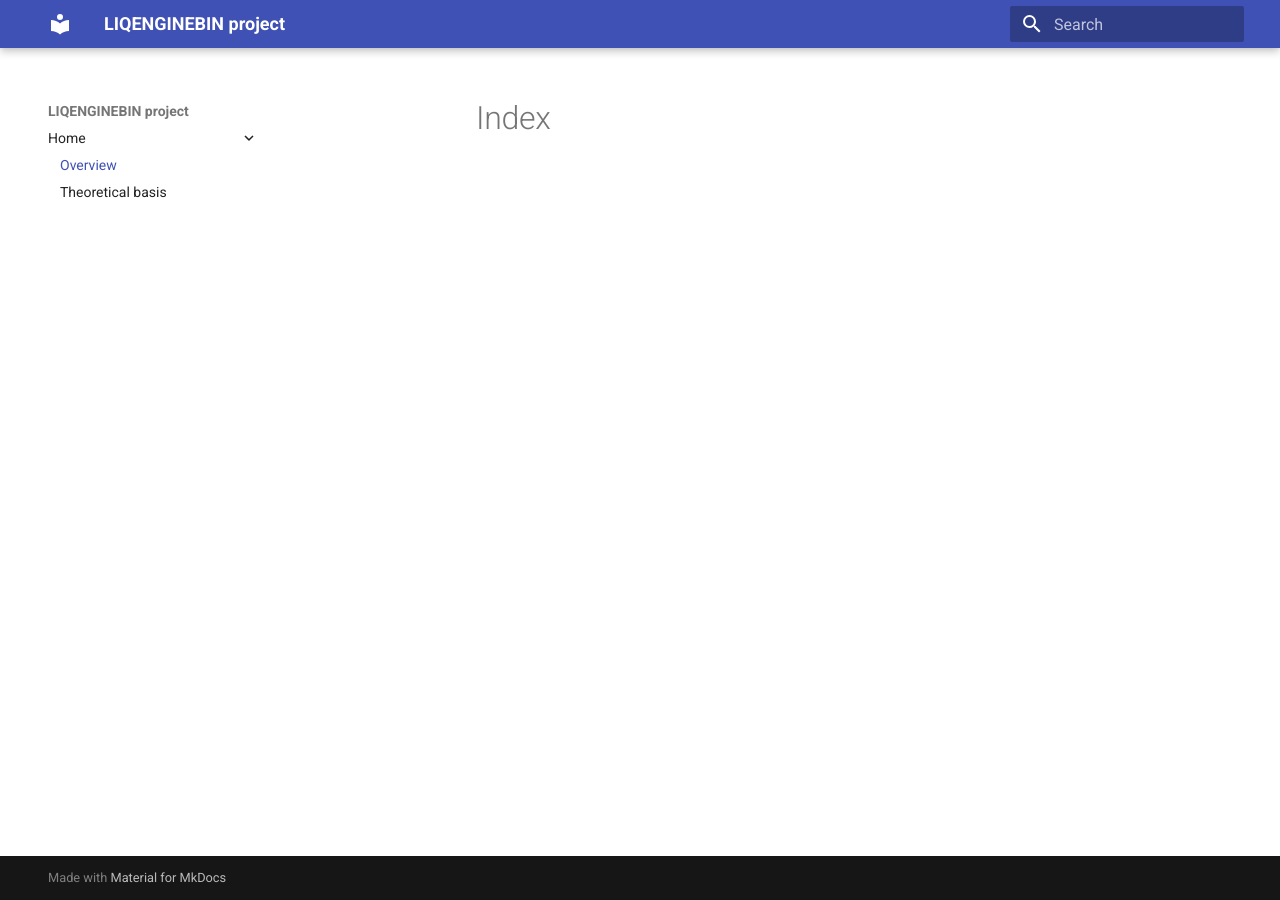
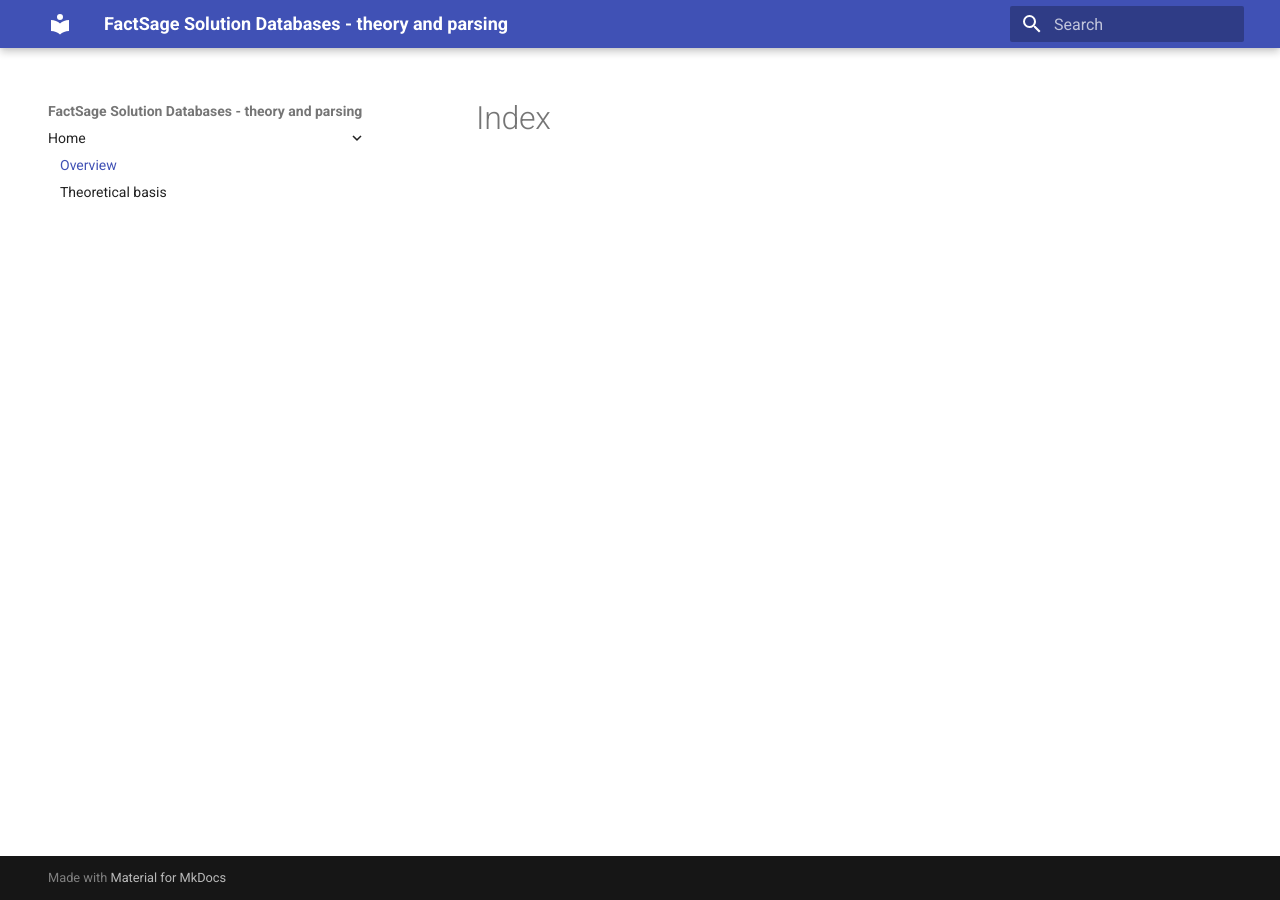
Before and after one commit to evnekdev/factsage-solution-docs, an MkDocs documentation site: the page built from docs/index.md, in a window 1280 px wide. Built offline with MkDocs 1.6.1 and Material for MkDocs 9.7.7, drawn with Linux system fonts in a browser that asks for light colours.

Commit message:
Update mkdocs.yml

```diff
--- a/mkdocs.yml
+++ b/mkdocs.yml
@@ -1,6 +1,6 @@
 # mkdocs.yml
-site_name : LIQENGINEBIN project
-site_url: https://evnekdev.github.io/liqenginebin-docs/
+site_name : FactSage Solution Databases - theory and parsing
+site_url: https://evnekdev.github.io/factsage-solution-docs/
 
 
 extra_css:
```
